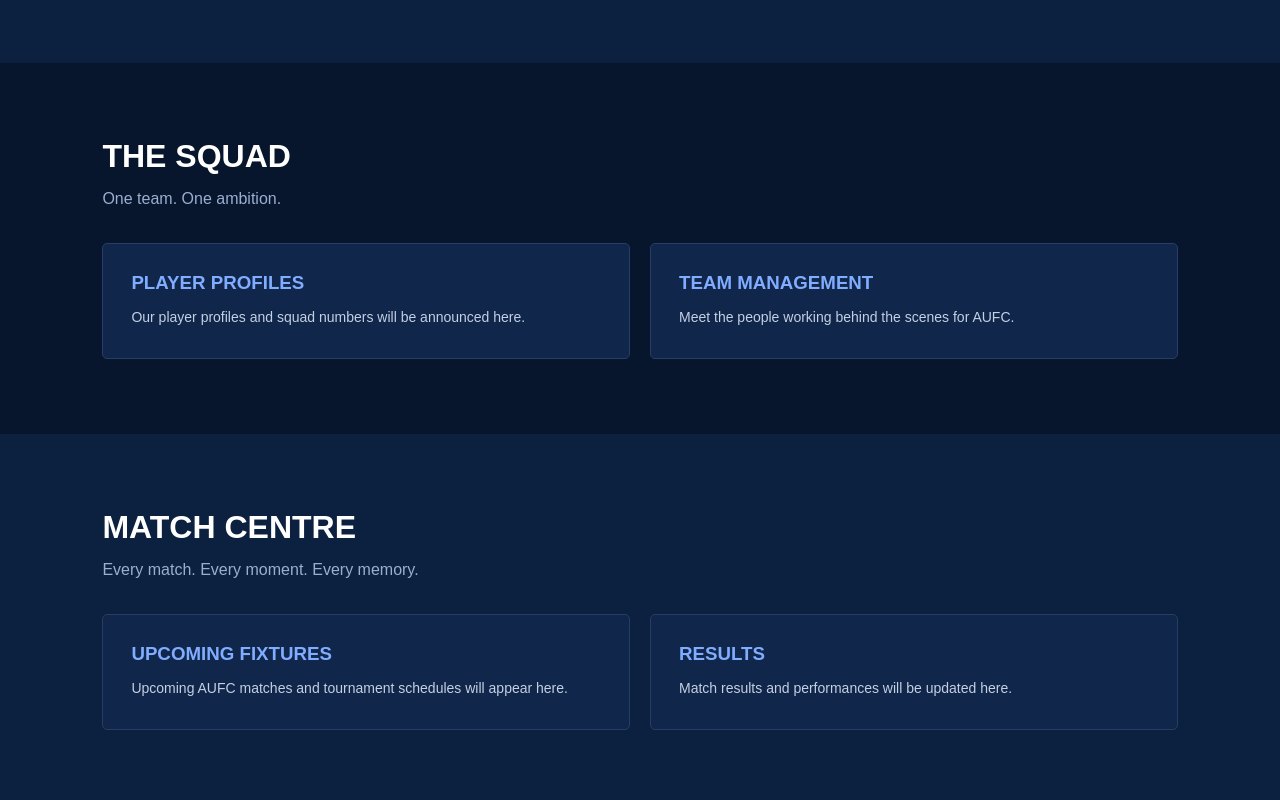
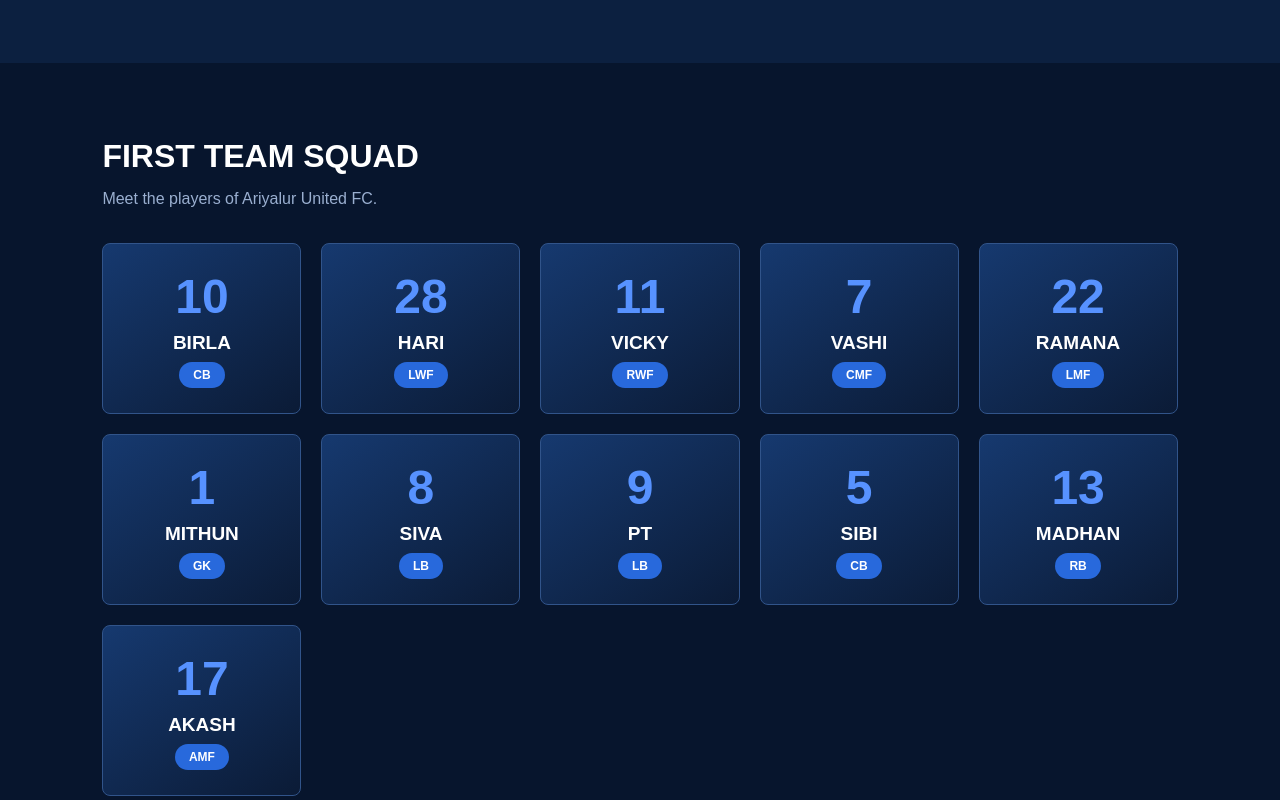
Before and after one commit to ariyalurunited/ariyalurunited.github.io, a plain HTML site: page index.html in a window 1280 px wide. Shown: the part 1000-1800 px from the top of the page. Drawn offline with Linux system fonts and the light colour scheme.

Commit message:
Update index.html

```diff
--- a/index.html
+++ b/index.html
@@ -38,6 +38,43 @@ nav div:last-child{display:flex;flex-wrap:wrap}
 .hero{min-height:480px;padding:75px 6%}
 section{padding:55px 6%}
 }
+
+.squad-grid{
+  display:grid;
+  grid-template-columns:repeat(auto-fit,minmax(170px,1fr));
+  gap:20px;
+}
+.player-card{
+  background:linear-gradient(145deg,#16396f,#0b1b36);
+  border:1px solid #31548a;
+  border-radius:8px;
+  padding:25px 18px;
+  text-align:center;
+  transition:transform .25s,border-color .25s;
+}
+.player-card:hover{
+  transform:translateY(-6px);
+  border-color:#70a5ff;
+}
+.player-number{
+  font-size:48px;
+  font-weight:900;
+  color:#5792ff;
+}
+.player-name{
+  font-size:19px;
+  font-weight:800;
+  margin:8px 0;
+}
+.player-position{
+  display:inline-block;
+  background:#2869dc;
+  padding:6px 14px;
+  border-radius:20px;
+  font-size:12px;
+  font-weight:bold;
+}
+
 </style>
 </head>
 <body>
@@ -85,13 +122,80 @@ section{padding:55px 6%}
 </div>
 </section>
 
+
 <section id="squad">
-<h2 class="heading">THE SQUAD</h2>
-<p class="sub">One team. One ambition.</p>
-<div class="cards">
-<div class="card"><h3>PLAYER PROFILES</h3><p>Our player profiles and squad numbers will be announced here.</p></div>
-<div class="card"><h3>TEAM MANAGEMENT</h3><p>Meet the people working behind the scenes for AUFC.</p></div>
-</div>
+  <h2 class="heading">FIRST TEAM SQUAD</h2>
+  <p class="sub">Meet the players of Ariyalur United FC.</p>
+
+  <div class="squad-grid">
+
+    <div class="player-card">
+      <div class="player-number">10</div>
+      <div class="player-name">BIRLA</div>
+      <span class="player-position">CB</span>
+    </div>
+
+    <div class="player-card">
+      <div class="player-number">28</div>
+      <div class="player-name">HARI</div>
+      <span class="player-position">LWF</span>
+    </div>
+
+    <div class="player-card">
+      <div class="player-number">11</div>
+      <div class="player-name">VICKY</div>
+      <span class="player-position">RWF</span>
+    </div>
+
+    <div class="player-card">
+      <div class="player-number">7</div>
+      <div class="player-name">VASHI</div>
+      <span class="player-position">CMF</span>
+    </div>
+
+    <div class="player-card">
+      <div class="player-number">22</div>
+      <div class="player-name">RAMANA</div>
+      <span class="player-position">LMF</span>
+    </div>
+
+    <div class="player-card">
+      <div class="player-number">1</div>
+      <div class="player-name">MITHUN</div>
+      <span class="player-position">GK</span>
+    </div>
+
+    <div class="player-card">
+      <div class="player-number">8</div>
+      <div class="player-name">SIVA</div>
+      <span class="player-position">LB</span>
+    </div>
+
+    <div class="player-card">
+      <div class="player-number">9</div>
+      <div class="player-name">PT</div>
+      <span class="player-position">LB</span>
+    </div>
+
+    <div class="player-card">
+      <div class="player-number">5</div>
+      <div class="player-name">SIBI</div>
+      <span class="player-position">CB</span>
+    </div>
+
+    <div class="player-card">
+      <div class="player-number">13</div>
+      <div class="player-name">MADHAN</div>
+      <span class="player-position">RB</span>
+    </div>
+
+    <div class="player-card">
+      <div class="player-number">17</div>
+      <div class="player-name">AKASH</div>
+      <span class="player-position">AMF</span>
+    </div>
+
+  </div>
 </section>
 
 <section id="matches" class="about">
```
